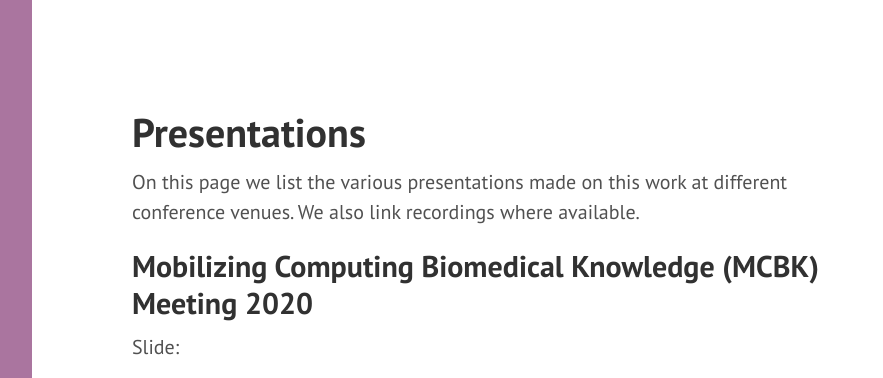
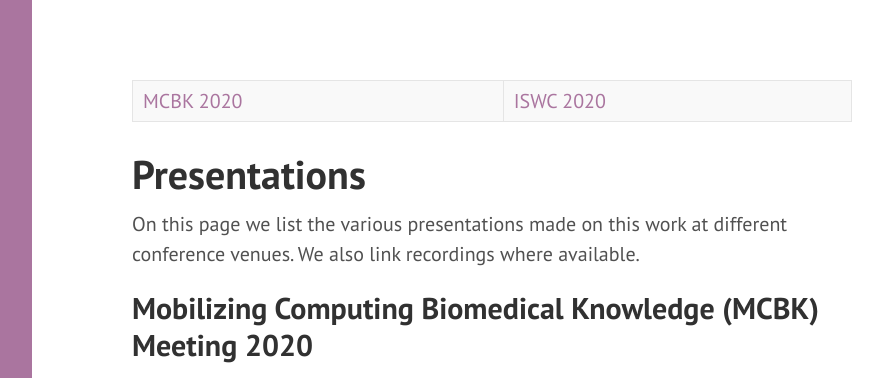
Before and after one commit to tetherless-world/explanation-ontology, a Jekyll site: the page built from presentations.md, in a window 1280 px wide and 900 px high, cut to the strip 0-378 px from the top of the window. Shown: the whole strip, without its empty margins (328-1211 px from the left). Built offline with Jekyll 4.4.1, drawn with Linux system fonts in a browser that asks for light colours; Markdown is read by kramdown in place of the engine named in the settings.

Commit message:
Update presentations.md

```diff
--- a/presentations.md
+++ b/presentations.md
@@ -2,18 +2,19 @@
 layout: default
 title: presentations
 ---
+[MCBK 2020](#mcbk) | [ISWC 2020](#iswc)
 
 <h1>Presentations</h1>
 
 On this page we list the various presentations made on this work at different conference venues. We also link recordings where available.
 
-<h2>Mobilizing Computing Biomedical Knowledge (MCBK) Meeting 2020</h2>
+<h2 id="mcbk">Mobilizing Computing Biomedical Knowledge (MCBK) Meeting 2020</h2>
 <p>Slide:</p>
 <iframe src="https://drive.google.com/file/d/1FutUYgFMYoxHnH-hNcqXnMj7GhE8T8as/preview" style="width:100%; height: 500px"></iframe>
 
 
 
-<h2>International Semantic Web Conference (ISWC) 2020</h2>
+<h2 id="iswc">International Semantic Web Conference (ISWC) 2020</h2>
 <h3>Resource Paper: "Explanation Ontology: A Model of Explanations for User-Centered AI"</h3>
 <p>Video:</p>
 <iframe src="https://drive.google.com/file/d/1WigmXnmxyuGmWNyMOxlzVe7RT48Nkmsb/preview" frameborder="0" width="960" height="569"></iframe>
```
